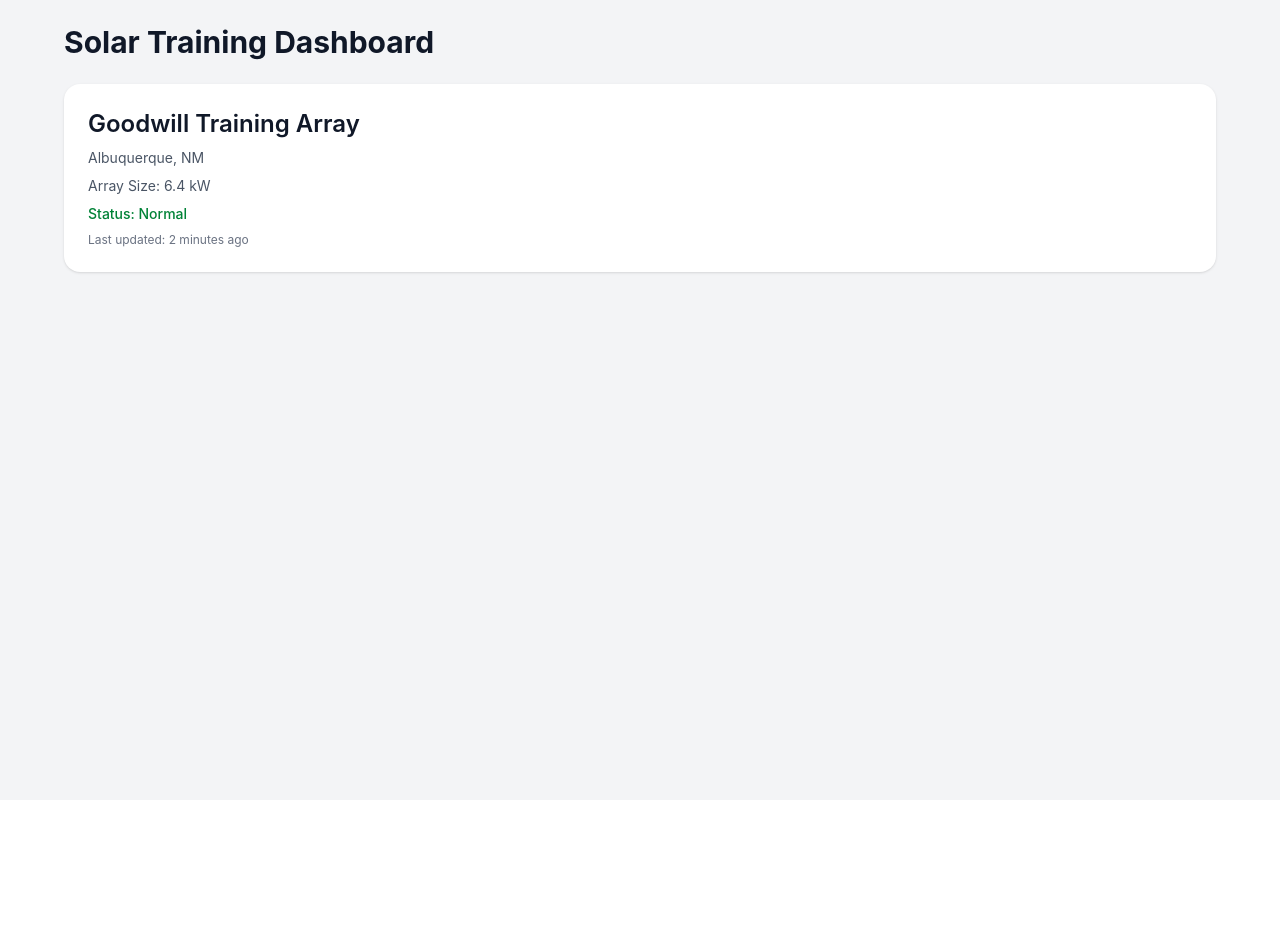
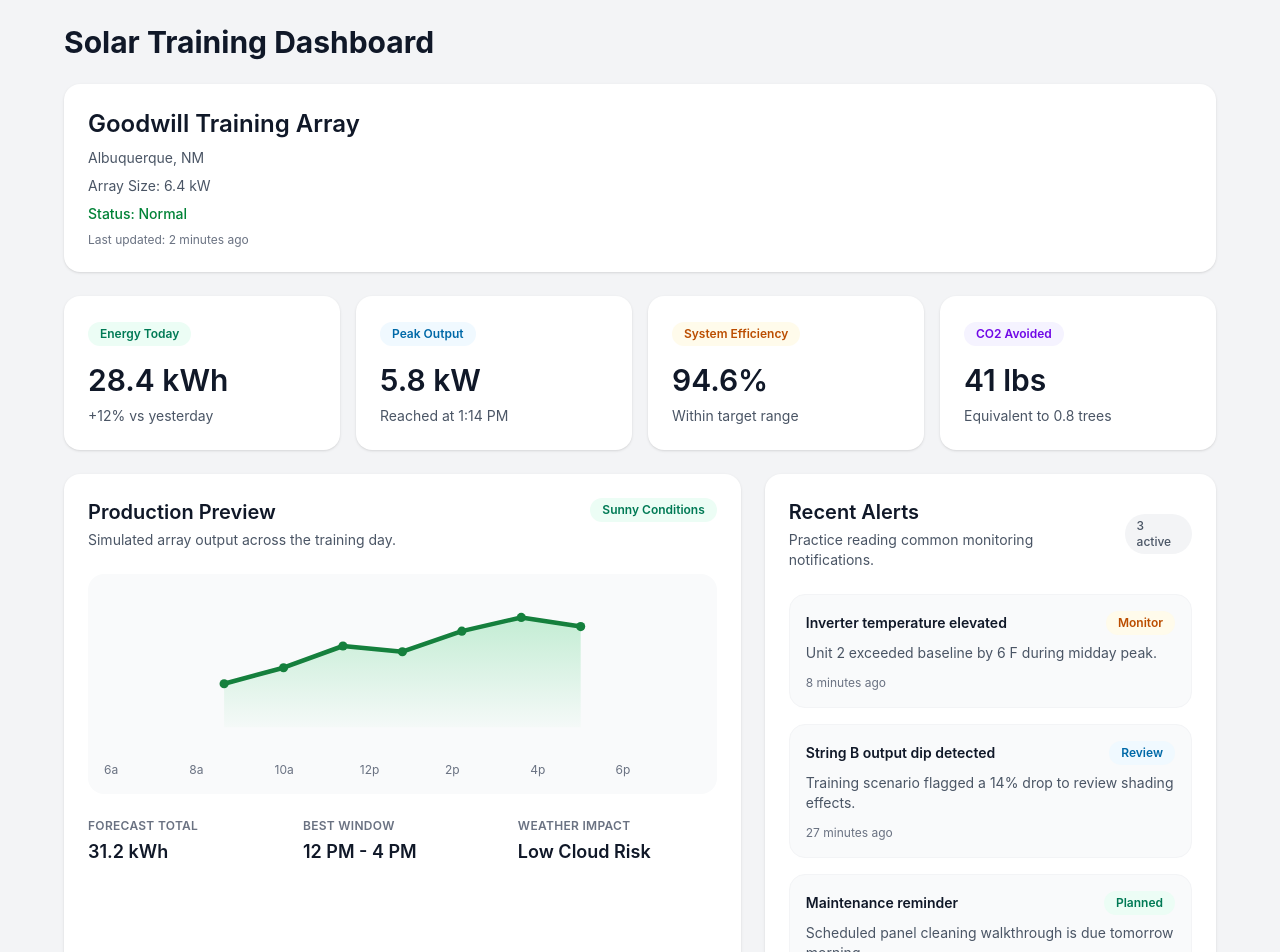
Before and after one commit to j-andrade619/solar-training-app, a React (Vite) app: page /dashboard in a window 1280 px wide. Shown: the top 952 px of the page. Before the commit the page ends 800 px from the top, so only its background shows below. Built offline with nearby package versions, Linux system fonts and the light colour scheme.

Commit message:
dashboard

```diff
--- a/src/Components/dashboard/ProductionPreviewCard.jsx
+++ b/src/Components/dashboard/ProductionPreviewCard.jsx
@@ -0,0 +1,98 @@
+const productionPoints = [38, 52, 71, 66, 84, 96, 88]
+const hourLabels = ['6a', '8a', '10a', '12p', '2p', '4p', '6p']
+
+function ProductionPreviewCard() {
+  const chartPath = productionPoints
+    .map((point, index) => {
+      const x = index * 52
+      const y = 120 - point
+      return `${index === 0 ? 'M' : 'L'} ${x},${y}`
+    })
+    .join(' ')
+
+  return (
+    <section className="rounded-2xl bg-white p-6 shadow-sm">
+      <div className="flex items-start justify-between gap-4">
+        <div>
+          <h2 className="text-xl font-semibold text-gray-900">
+            Production Preview
+          </h2>
+          <p className="mt-1 text-sm text-gray-600">
+            Simulated array output across the training day.
+          </p>
+        </div>
+        <div className="rounded-full bg-emerald-50 px-3 py-1 text-xs font-semibold text-emerald-700">
+          Sunny Conditions
+        </div>
+      </div>
+
+      <div className="mt-6 rounded-2xl bg-gray-50 p-4">
+        <svg
+          viewBox="0 0 312 140"
+          className="h-40 w-full"
+          role="img"
+          aria-label="Production preview line chart"
+        >
+          <defs>
+            <linearGradient id="productionFill" x1="0" x2="0" y1="0" y2="1">
+              <stop offset="0%" stopColor="#22c55e" stopOpacity="0.25" />
+              <stop offset="100%" stopColor="#22c55e" stopOpacity="0.02" />
+            </linearGradient>
+          </defs>
+
+          <path
+            d={`${chartPath} L 312,120 L 0,120 Z`}
+            fill="url(#productionFill)"
+          />
+          <path
+            d={chartPath}
+            fill="none"
+            stroke="#15803d"
+            strokeWidth="4"
+            strokeLinecap="round"
+            strokeLinejoin="round"
+          />
+
+          {productionPoints.map((point, index) => (
+            <circle
+              key={hourLabels[index]}
+              cx={index * 52}
+              cy={120 - point}
+              r="4"
+              fill="#15803d"
+            />
+          ))}
+        </svg>
+
+        <div className="mt-3 grid grid-cols-7 text-xs text-gray-500">
+          {hourLabels.map((label) => (
+            <span key={label}>{label}</span>
+          ))}
+        </div>
+      </div>
+
+      <div className="mt-6 grid gap-4 sm:grid-cols-3">
+        <div>
+          <p className="text-xs font-semibold uppercase tracking-wide text-gray-500">
+            Forecast Total
+          </p>
+          <p className="mt-1 text-lg font-semibold text-gray-900">31.2 kWh</p>
+        </div>
+        <div>
+          <p className="text-xs font-semibold uppercase tracking-wide text-gray-500">
+            Best Window
+          </p>
+          <p className="mt-1 text-lg font-semibold text-gray-900">12 PM - 4 PM</p>
+        </div>
+        <div>
+          <p className="text-xs font-semibold uppercase tracking-wide text-gray-500">
+            Weather Impact
+          </p>
+          <p className="mt-1 text-lg font-semibold text-gray-900">Low Cloud Risk</p>
+        </div>
+      </div>
+    </section>
+  )
+}
+
+export default ProductionPreviewCard
--- a/src/Components/dashboard/RecentAlertsCard.jsx
+++ b/src/Components/dashboard/RecentAlertsCard.jsx
@@ -0,0 +1,65 @@
+const alerts = [
+  {
+    title: 'Inverter temperature elevated',
+    detail: 'Unit 2 exceeded baseline by 6 F during midday peak.',
+    time: '8 minutes ago',
+    severity: 'Monitor',
+    tone: 'bg-amber-50 text-amber-700',
+  },
+  {
+    title: 'String B output dip detected',
+    detail: 'Training scenario flagged a 14% drop to review shading effects.',
+    time: '27 minutes ago',
+    severity: 'Review',
+    tone: 'bg-sky-50 text-sky-700',
+  },
+  {
+    title: 'Maintenance reminder',
+    detail: 'Scheduled panel cleaning walkthrough is due tomorrow morning.',
+    time: '1 hour ago',
+    severity: 'Planned',
+    tone: 'bg-emerald-50 text-emerald-700',
+  },
+]
+
+function RecentAlertsCard() {
+  return (
+    <section className="rounded-2xl bg-white p-6 shadow-sm">
+      <div className="flex items-center justify-between gap-4">
+        <div>
+          <h2 className="text-xl font-semibold text-gray-900">Recent Alerts</h2>
+          <p className="mt-1 text-sm text-gray-600">
+            Practice reading common monitoring notifications.
+          </p>
+        </div>
+        <span className="rounded-full bg-gray-100 px-3 py-1 text-xs font-medium text-gray-600">
+          {alerts.length} active
+        </span>
+      </div>
+
+      <div className="mt-6 space-y-4">
+        {alerts.map((alert) => (
+          <article
+            key={alert.title}
+            className="rounded-2xl border border-gray-100 bg-gray-50 p-4"
+          >
+            <div className="flex flex-wrap items-center justify-between gap-3">
+              <h3 className="text-sm font-semibold text-gray-900">
+                {alert.title}
+              </h3>
+              <span
+                className={`rounded-full px-3 py-1 text-xs font-semibold ${alert.tone}`}
+              >
+                {alert.severity}
+              </span>
+            </div>
+            <p className="mt-2 text-sm text-gray-600">{alert.detail}</p>
+            <p className="mt-3 text-xs text-gray-500">{alert.time}</p>
+          </article>
+        ))}
+      </div>
+    </section>
+  )
+}
+
+export default RecentAlertsCard
--- a/src/Components/dashboard/StatsGrid.jsx
+++ b/src/Components/dashboard/StatsGrid.jsx
@@ -0,0 +1,53 @@
+const stats = [
+  {
+    label: 'Energy Today',
+    value: '28.4 kWh',
+    detail: '+12% vs yesterday',
+    accent: 'text-emerald-700',
+    tone: 'bg-emerald-50',
+  },
+  {
+    label: 'Peak Output',
+    value: '5.8 kW',
+    detail: 'Reached at 1:14 PM',
+    accent: 'text-sky-700',
+    tone: 'bg-sky-50',
+  },
+  {
+    label: 'System Efficiency',
+    value: '94.6%',
+    detail: 'Within target range',
+    accent: 'text-amber-700',
+    tone: 'bg-amber-50',
+  },
+  {
+    label: 'CO2 Avoided',
+    value: '41 lbs',
+    detail: 'Equivalent to 0.8 trees',
+    accent: 'text-violet-700',
+    tone: 'bg-violet-50',
+  },
+]
+
+function StatsGrid() {
+  return (
+    <section className="grid gap-4 md:grid-cols-2 xl:grid-cols-4">
+      {stats.map((stat) => (
+        <article
+          key={stat.label}
+          className="rounded-2xl bg-white p-6 shadow-sm"
+        >
+          <div
+            className={`mb-4 inline-flex rounded-full px-3 py-1 text-xs font-semibold ${stat.accent} ${stat.tone}`}
+          >
+            {stat.label}
+          </div>
+          <p className="text-3xl font-semibold text-gray-900">{stat.value}</p>
+          <p className="mt-2 text-sm text-gray-600">{stat.detail}</p>
+        </article>
+      ))}
+    </section>
+  )
+}
+
+export default StatsGrid
--- a/src/Components/pages/DashboardHomePage.jsx
+++ b/src/Components/pages/DashboardHomePage.jsx
@@ -1,14 +1,22 @@
 import SystemSummaryCard from "../dashboard/SystemSummaryCard"
+import StatsGrid from "../dashboard/StatsGrid"
+import ProductionPreviewCard from "../dashboard/ProductionPreviewCard"
+import RecentAlertsCard from "../dashboard/RecentAlertsCard"
 
 function DashboardHomePage() {
   return (
     <main className="min-h-screen bg-gray-100 p-6">
-      <div className="mx-auto max-w-6xl">
+      <div className="mx-auto max-w-6xl space-y-6">
         <h1 className="mb-6 text-3xl font-bold text-gray-900">
           Solar Training Dashboard
         </h1>
 
         <SystemSummaryCard />
+        <StatsGrid />
+        <div className="grid gap-6 lg:grid-cols-[1.5fr_1fr]">
+          <ProductionPreviewCard />
+          <RecentAlertsCard />
+        </div>
       </div>
     </main>
   )
```
